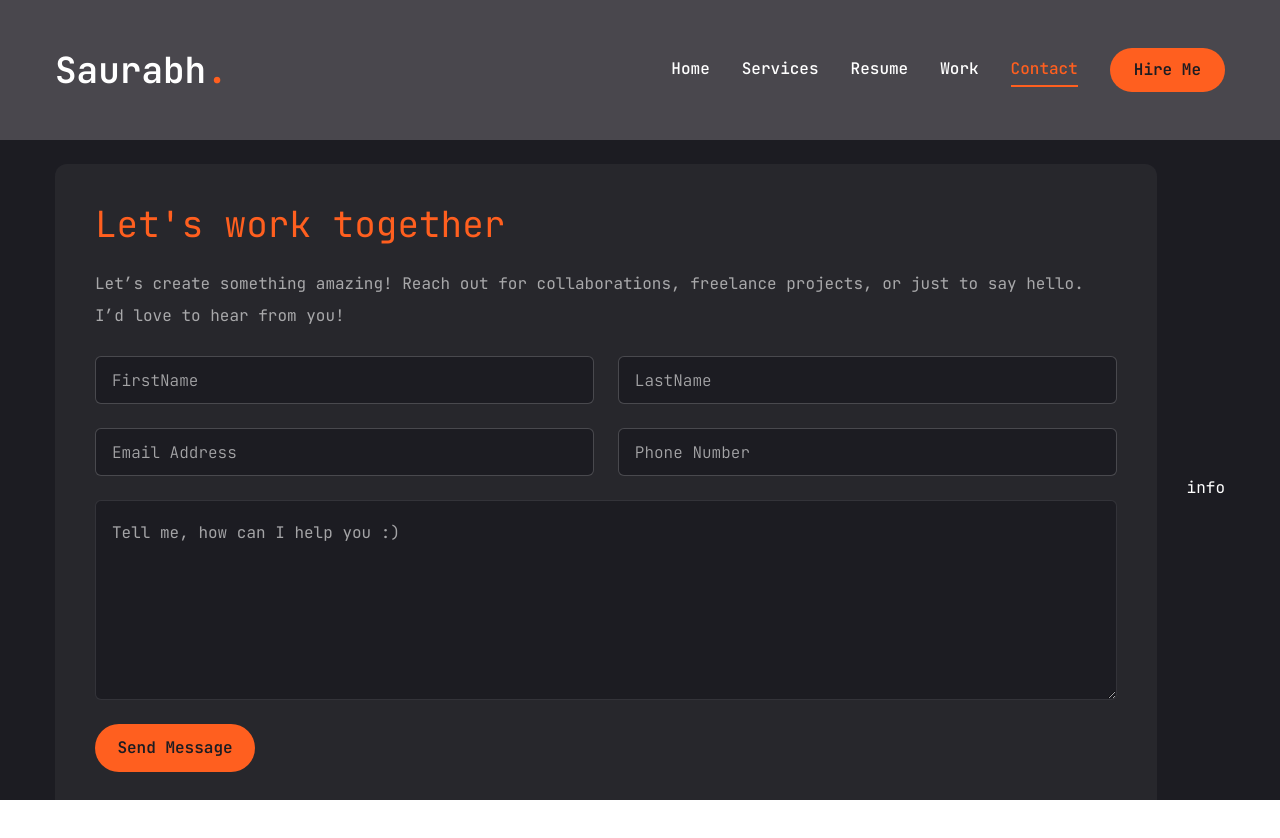
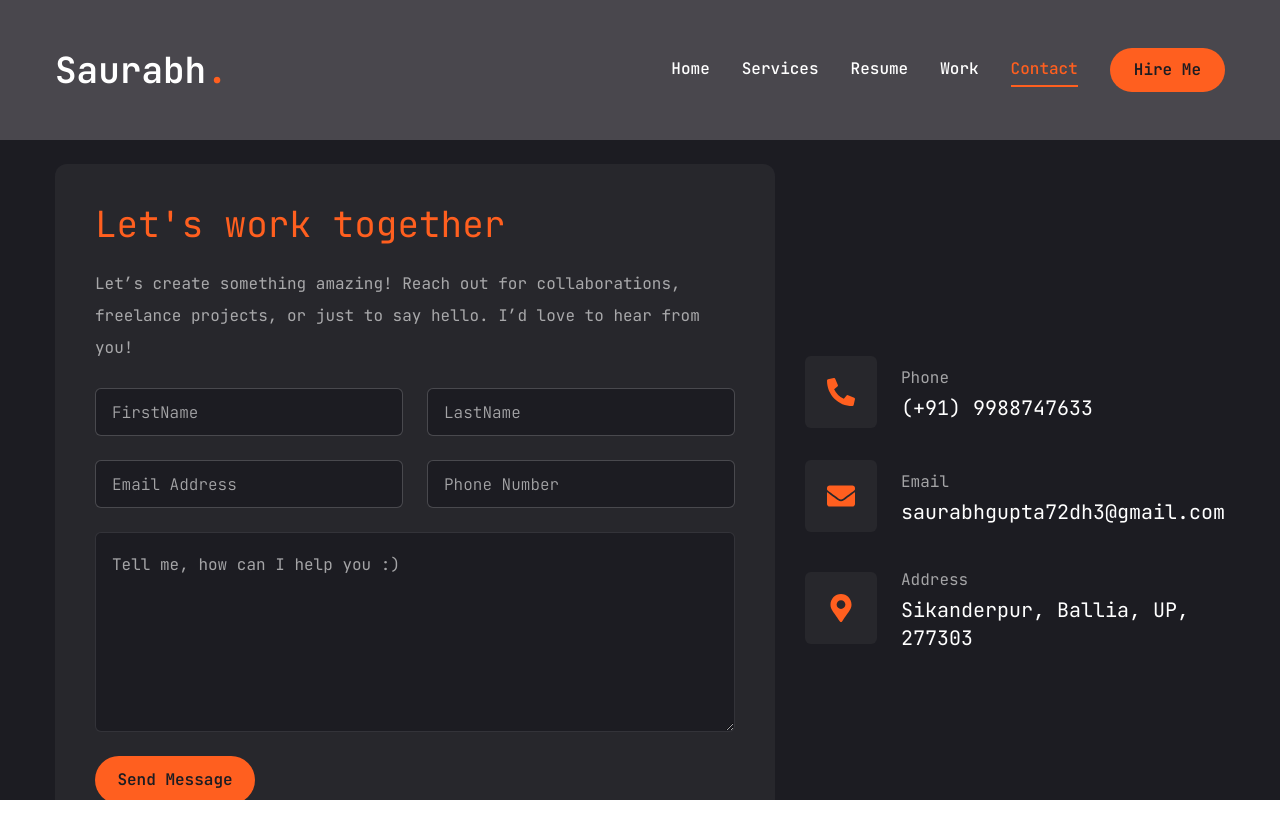
Before and after one commit to Saurabh-101/Portfolio, a Next.js app: page /contact in a window 1280 px wide. Shown: the top 838 px of the page. Built offline with nearby package versions, Linux system fonts and the light colour scheme.

Commit message:
added .eslintrc.json file for deployment

```diff
--- a/app/contact/page.jsx
+++ b/app/contact/page.jsx
@@ -76,7 +76,25 @@
             </form>
           </div >
           {/* info */}
-          <div className='flex-1 flex items-center xl:justify-end order-1 xl:order-none mb-8 xl:mb-0'>info</div>
+          <div className='flex-1 flex items-center xl:justify-end order-1 xl:order-none mb-8 xl:mb-0'>
+            <ul className='flex flex-col gap-8'>
+              {
+                info.map((item,index)=>{
+                  return(
+                    <li key={index} className='flex items-center  gap-6'>
+                      <div className='w-[52px] h-[52px] xl:w-[72px] xl:h-[72px] bg-[#27272c] text-accent rounded-md flex items-center justify-center'>
+                        <div className='text-[28px]'>{item.icon}</div>
+                      </div>
+                      <div className='flex-1'>
+                        <p className='text-white/60'>{item.title}</p>
+                        <h3 className='text-xl'>{item.desc}</h3>
+                      </div>
+                    </li>
+                  )
+                })
+              }
+            </ul>
+          </div>
         </div>
       </div>
     </motion.div>
```
Also changed, not shown: .eslintrc.json (added).
